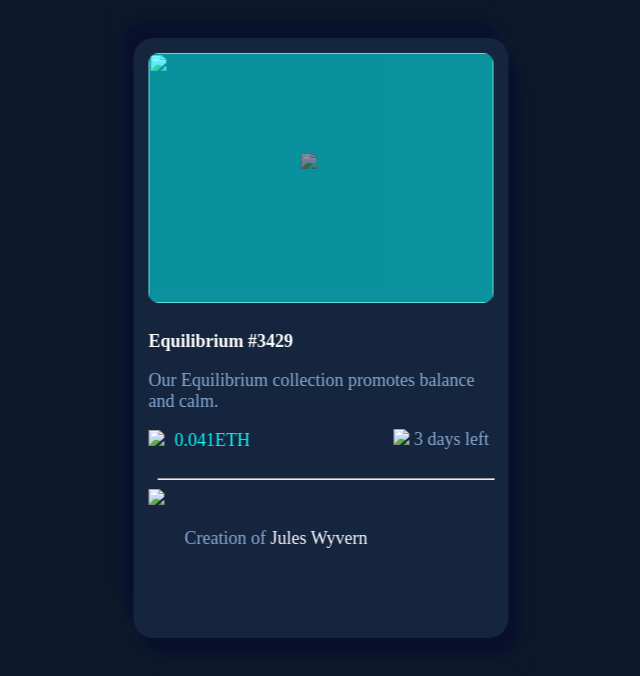
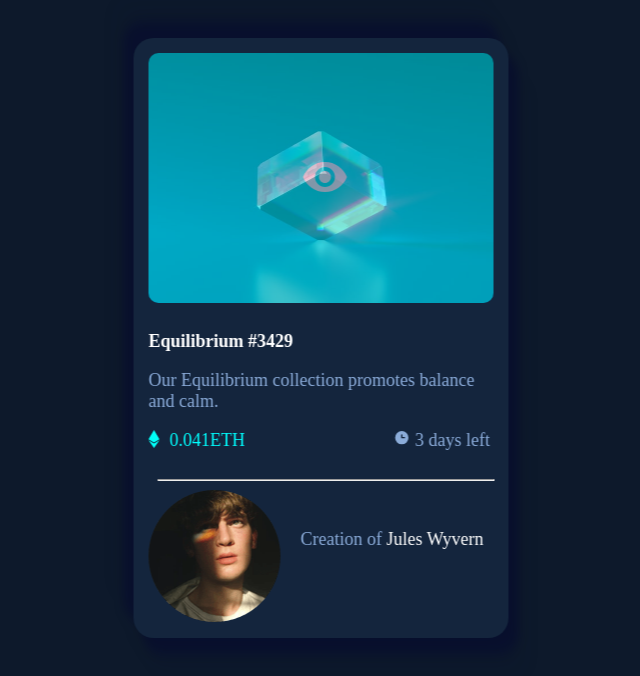
Before and after one commit to eparker1/eparker1.github.io, a plain HTML site: page nft-card-web/index.html in a window 1280 px wide. Shown: the top 676 px of the page, without its empty margins (385-1025 px from the left). Drawn offline with Linux system fonts and the light colour scheme; a web font is replaced by a local one.

Commit message:
Update index.html

```diff
--- a/nft-card-web/index.html
+++ b/nft-card-web/index.html
@@ -12,9 +12,9 @@
     </head>
     <body>
         <div class="card">
-            <img src="../nft-preview-card-component-main/images/image-equilibrium.jpg" class="image">
+            <img src="image-equilibrium.jpg" class="image">
             <div class="hove">
-                <img src="../nft-preview-card-component-main/images/icon-view.svg" class="iconview" >
+                <img src="icon-view.svg" class="iconview" >
 
             </div>
 
@@ -22,11 +22,11 @@
                 <p class="bold">Equilibrium #3429</p>
                 <p style="color: hsl(215, 51%, 70%);">Our Equilibrium collection promotes balance and calm.</p>
                 <div class="inline">
-                    <p class="color"><img src="../nft-preview-card-component-main/images/icon-ethereum.svg" class="ethereum-img">0.041ETH</p>
-                    <p class="time"><img src="../nft-preview-card-component-main/images/icon-clock.svg"> 3 days left</p>
+                    <p class="color"><img src="icon-ethereum.svg" class="ethereum-img">0.041ETH</p>
+                    <p class="time"><img src="icon-clock.svg"> 3 days left</p>
                 </div>
                 <hr class="line">
-                <img src="../nft-preview-card-component-main/images/image-avatar.png" class="profile">
+                <img src="image-avatar.png" class="profile">
                 <p class="profilewriting">Creation of<span class="name"> Jules Wyvern</span></p>
 
             </div>
```
